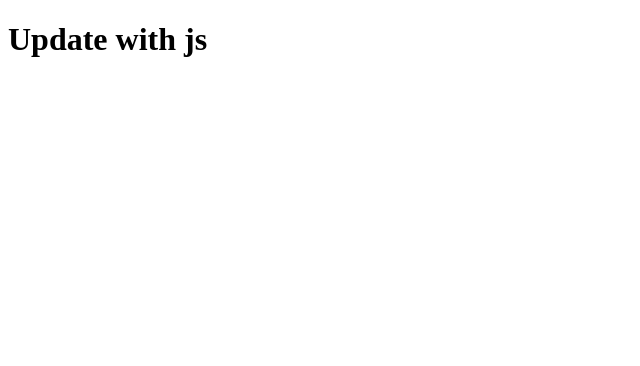
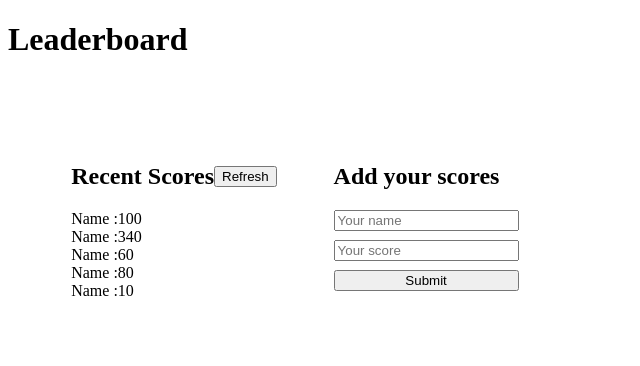
Before and after one commit to sajid-munawar/Leaderboard, a website built with webpack: page src/index.html in a window 1280 px wide. Shown: the whole page, without its empty margins (0-640 px from the left). Built offline with nearby package versions, Linux system fonts and the light colour scheme.

Commit message:
Setup basic html

```diff
--- a/src/index.html
+++ b/src/index.html
@@ -7,6 +7,22 @@
     <title>Document</title>
 </head>
 <body>
-    <h1 class="heading">This is Leaderboard</h1>
+    <header><h1>Leaderboard</h1></header>
+    <section class="container">
+        <section class="recent-scores">
+            <div class="scorestop">
+            <h2>Recent Scores</h2>
+            <button type="reset">Refresh</button></div>
+            <div class="scores-container"></div>
+        </section>
+        <section class="add-scores">
+            <h2>Add your scores</h2>
+            <form action="#">
+                <input type="text" name="name" placeholder="Your name">
+                <input type="text" name="score" placeholder="Your score">
+                <button type="submit">Submit</button>
+            </form>
+        </section>
+    </section>
 </body>
 </html>
--- a/src/index.js
+++ b/src/index.js
@@ -1,3 +1,4 @@
-const h1=document.querySelector('.heading')
-console.log(h1);
-h1.textContent='Update with js'
+import './style.css';
+import { scores } from './modules/scores.js';
+
+localStorage.setItem('scores',JSON.stringify(scores))
--- /dev/null
+++ b/src/modules/scores.js
@@ -0,0 +1,31 @@
+const scoresContainer = document.querySelector(".scores-container");
+
+
+export const scores = [
+  {
+    name: "Name",
+    score: 100,
+  },
+  {
+    name: "Name",
+    score: 340,
+  },
+  {
+    name: "Name",
+    score: 60,
+  },
+  {
+    name: "Name",
+    score: 80,
+  },
+  {
+    name: "Name",
+    score: 10,
+  },
+];
+
+scores.forEach(score => {
+    scoresContainer.innerHTML += `
+    <div><span>${score.name} :</span><span>${score.score}</span></div>
+    `;
+})
--- /dev/null
+++ b/src/style.css
@@ -0,0 +1,20 @@
+.container {
+    display: flex;
+    gap: 5%;
+    padding: 5%;
+}
+
+.scorestop {
+    display: flex;
+    justify-content: center;
+    align-items: center;
+}
+
+form {
+    display: flex;
+    flex-direction: column;
+}
+
+input {
+    margin-bottom: 5%;
+}
```
